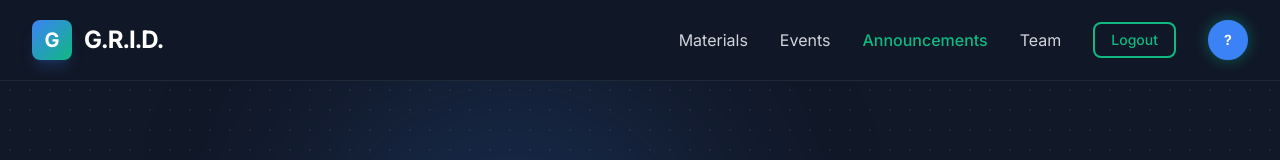
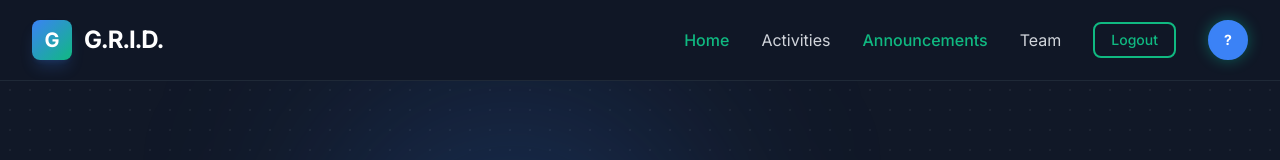
Before and after one commit to rajugeddam-developer/GRID, a website built with Vite: page dashboard.html in a window 1280 px wide. Shown: the top 160 px of the page. Built offline with nearby package versions, Linux system fonts and the light colour scheme; no server answers.

Commit message:
Rename Materials to Home across all navigation menus

```diff
--- a/activities.html
+++ b/activities.html
@@ -27,7 +27,7 @@
 
                 <!-- Desktop Menu -->
                 <div class="hidden md:flex items-center space-x-8">
-                    <a href="materials.html" class="text-gray-300 hover:text-white transition-colors">Materials</a>
+                    <a href="materials.html" class="text-gray-300 hover:text-white transition-colors">Home</a>
                     <a href="activities.html" class="text-grid-emerald font-medium transition-colors">Events</a>
                     <a href="dashboard.html" class="text-gray-300 hover:text-white transition-colors">Announcements</a>
                     <a href="team_directory.html" class="text-gray-300 hover:text-white transition-colors">Team</a>
@@ -67,8 +67,7 @@
         </div>
         <a href="profile.html" class="text-3xl font-medium text-grid-emerald hover:text-white transition-colors">My
             Profile</a>
-        <a href="materials.html"
-            class="text-3xl font-medium text-gray-300 hover:text-white transition-colors">Materials</a>
+        <a href="materials.html" class="text-3xl font-medium text-gray-300 hover:text-white transition-colors">Home</a>
         <a href="activities.html"
             class="text-3xl font-medium text-grid-emerald hover:text-white transition-colors">Events</a>
         <a href="dashboard.html"
--- a/dashboard.html
+++ b/dashboard.html
@@ -28,8 +28,8 @@
 
                 <!-- Desktop Menu -->
                 <div class="hidden md:flex items-center space-x-8">
-                    <a href="materials.html" class="text-gray-300 hover:text-white transition-colors">Materials</a>
-                    <a href="activities.html" class="text-gray-300 hover:text-white transition-colors">Events</a>
+                    <a href="#materials" class="text-grid-emerald font-medium transition-colors">Home</a>
+                    <a href="activities.html" class="text-gray-300 hover:text-white transition-colors">Activities</a>
                     <a href="dashboard.html" class="text-grid-emerald font-medium transition-colors">Announcements</a>
                     <a href="team_directory.html" class="text-gray-300 hover:text-white transition-colors">Team</a>
                     <button id="logout-btn" class="btn-secondary ml-4 !px-4 !py-1.5 !text-sm">Logout</button>
@@ -68,8 +68,7 @@
         </div>
         <a href="profile.html" class="text-3xl font-medium text-grid-emerald hover:text-white transition-colors">My
             Profile</a>
-        <a href="materials.html"
-            class="text-3xl font-medium text-gray-300 hover:text-white transition-colors">Materials</a>
+        <a href="materials.html" class="text-3xl font-medium text-gray-300 hover:text-white transition-colors">Home</a>
         <a href="activities.html"
             class="text-3xl font-medium text-gray-300 hover:text-white transition-colors">Events</a>
         <a href="dashboard.html" class="text-3xl font-medium text-grid-emerald transition-colors">Announcements</a>
--- a/materials.html
+++ b/materials.html
@@ -27,7 +27,7 @@
 
                 <!-- Desktop Menu -->
                 <div class="hidden md:flex items-center space-x-8">
-                    <a href="materials.html" class="text-grid-emerald font-medium transition-colors">Materials</a>
+                    <a href="materials.html" class="text-grid-emerald font-medium transition-colors">Home</a>
                     <a href="activities.html" class="text-gray-300 hover:text-white transition-colors">Events</a>
                     <a href="dashboard.html#announcements"
                         class="text-gray-300 hover:text-white transition-colors">Announcements</a>
@@ -69,7 +69,7 @@
         <a href="profile.html" class="text-3xl font-medium text-grid-emerald hover:text-white transition-colors">My
             Profile</a>
         <a href="materials.html"
-            class="text-3xl font-medium text-grid-emerald hover:text-white transition-colors">Materials</a>
+            class="text-3xl font-medium text-grid-emerald hover:text-white transition-colors">Home</a>
         <a href="activities.html"
             class="text-3xl font-medium text-gray-300 hover:text-white transition-colors">Events</a>
         <a href="dashboard.html#announcements"
--- a/profile.html
+++ b/profile.html
@@ -27,7 +27,7 @@
 
                 <!-- Desktop Menu -->
                 <div class="hidden md:flex items-center space-x-8">
-                    <a href="materials.html" class="text-gray-300 hover:text-white transition-colors">Materials</a>
+                    <a href="materials.html" class="text-gray-300 hover:text-white transition-colors">Home</a>
                     <a href="activities.html" class="text-gray-300 hover:text-white transition-colors">Events</a>
                     <a href="dashboard.html" class="text-gray-300 hover:text-white transition-colors">Announcements</a>
                     <a href="team_directory.html" class="text-gray-300 hover:text-white transition-colors">Team</a>
@@ -67,8 +67,7 @@
         </div>
         <a href="profile.html" class="text-3xl font-medium text-grid-emerald hover:text-white transition-colors">My
             Profile</a>
-        <a href="materials.html"
-            class="text-3xl font-medium text-gray-300 hover:text-white transition-colors">Materials</a>
+        <a href="materials.html" class="text-3xl font-medium text-gray-300 hover:text-white transition-colors">Home</a>
         <a href="activities.html"
             class="text-3xl font-medium text-gray-300 hover:text-white transition-colors">Events</a>
         <a href="dashboard.html"
--- a/team_directory.html
+++ b/team_directory.html
@@ -27,7 +27,7 @@
 
                 <!-- Desktop Menu -->
                 <div class="hidden md:flex items-center space-x-8">
-                    <a href="materials.html" class="text-gray-300 hover:text-white transition-colors">Materials</a>
+                    <a href="materials.html" class="text-gray-300 hover:text-white transition-colors">Home</a>
                     <a href="activities.html" class="text-gray-300 hover:text-white transition-colors">Events</a>
                     <a href="dashboard.html" class="text-gray-300 hover:text-white transition-colors">Announcements</a>
                     <a href="team_directory.html" class="text-grid-emerald font-medium transition-colors">Team</a>
@@ -67,8 +67,7 @@
         </div>
         <a href="profile.html" class="text-3xl font-medium text-grid-emerald hover:text-white transition-colors">My
             Profile</a>
-        <a href="materials.html"
-            class="text-3xl font-medium text-gray-300 hover:text-white transition-colors">Materials</a>
+        <a href="materials.html" class="text-3xl font-medium text-gray-300 hover:text-white transition-colors">Home</a>
         <a href="activities.html"
             class="text-3xl font-medium text-gray-300 hover:text-white transition-colors">Events</a>
         <a href="dashboard.html"
```
